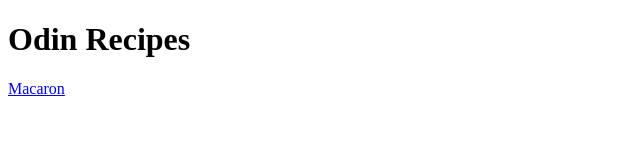
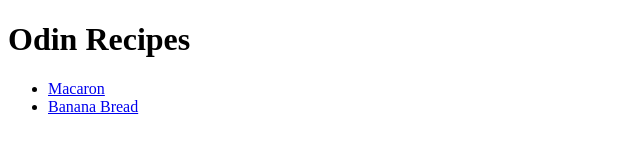
Before and after one commit to Ryle201/odin-recipes, a plain HTML site: page index.html in a window 1280 px wide. Shown: the whole page, without its empty margins (0-640 px from the left). Drawn offline with Linux system fonts and the light colour scheme.

Commit message:
Added Banana Bread Recipe Page and Edit index.html

```diff
--- a/index.html
+++ b/index.html
@@ -7,7 +7,9 @@
     </head>
     <body>
         <h1>Odin Recipes</h1>
-        <a href="./recipes/macaron.html">Macaron</a>
-
+        <ul>
+        <li><a href="./recipes/macaron.html">Macaron</a></li>
+        <li><a href="./recipes/BananaBread.html">Banana Bread</a></li>
+        </ul>
     </body>
 </html>
```
Also changed, not shown: recipes/bananabread.html (added, +10 -0 lines).
